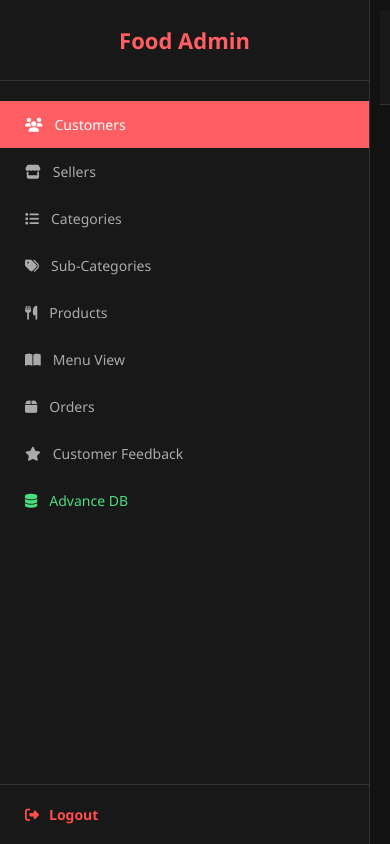
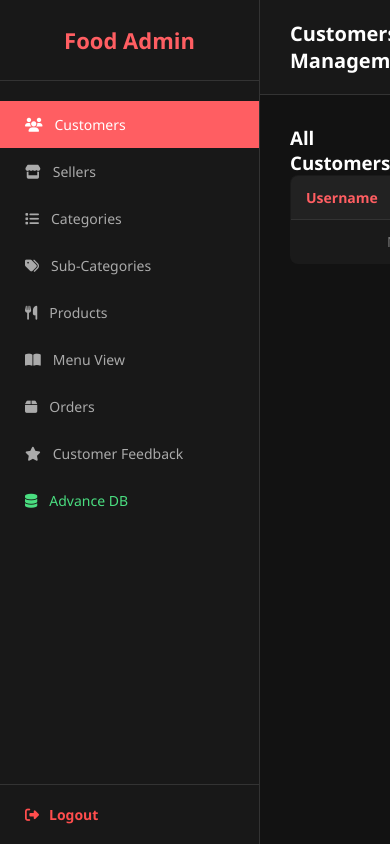
Before and after one commit to DanishDevelope/food-project, a Django app: page /admin-dashboard/ in a window 390 px wide. Run offline with Django 5.2, Linux system fonts and the light colour scheme; a user stored in the database is signed in; data comes from the database, SQL or seed files in the repository; data that the repository does not hold is empty.

Commit message:
Remove mobile responsive view changes

```diff
--- a/templates/admin_dashboard.html
+++ b/templates/admin_dashboard.html
@@ -1,7 +1,6 @@
 <!DOCTYPE html>
 <html lang="en">
 <head>
-    <meta name="viewport" content="width=device-width, initial-scale=1.0">
     <meta charset="UTF-8">
     <title>Admin Dashboard - Food App</title>
     <link rel="stylesheet" href="https://cdnjs.cloudflare.com/ajax/libs/font-awesome/6.4.0/css/all.min.css">
@@ -61,41 +60,6 @@
         .menu-scroll-area { height: 65vh; overflow-y: auto; scroll-behavior: smooth; padding-right: 10px; }
         .menu-scroll-area::-webkit-scrollbar { width: 6px; }
         .menu-scroll-area::-webkit-scrollbar-thumb { background: #444; border-radius: 10px; }
-        /* Mobile Responsive Fix for Dashboards */
-@media (max-width: 768px) {
-    /* Agar page par koi main container ya wrapper hai, uski width 100% karein */
-    .container, .main-content, .dashboard-container {
-        width: 100% !important;
-        padding: 10px !important;
-        margin: 0 !important;
-    }
-
-    /* Sidebars ko mobile par upar ya full-width karne ke liye */
-    .sidebar, .left-panel {
-        width: 100% !important;
-        height: auto !important;
-        position: relative !important;
-    }
-
-    /* Tables ko mobile par scrollable banayein taaki data cut na ho */
-    table {
-        display: block;
-        overflow-x: auto;
-        white-space: nowrap;
-        width: 100%;
-    }
-
-    /* Cards ya grid items ko ek ke niche ek (column) karein */
-    .cards-grid, .row, .stats-container {
-        display: flex;
-        flex-direction: column !important;
-        gap: 15px;
-    }
-
-    .card, .stat-box {
-        width: 100% !important;
-    }
-}
     </style>
 </head>
 <body>
```
Also changed, not shown: templates/customer_dashboard.html (+0 -36 lines), templates/seller_dashboard.html (+0 -36 lines).
